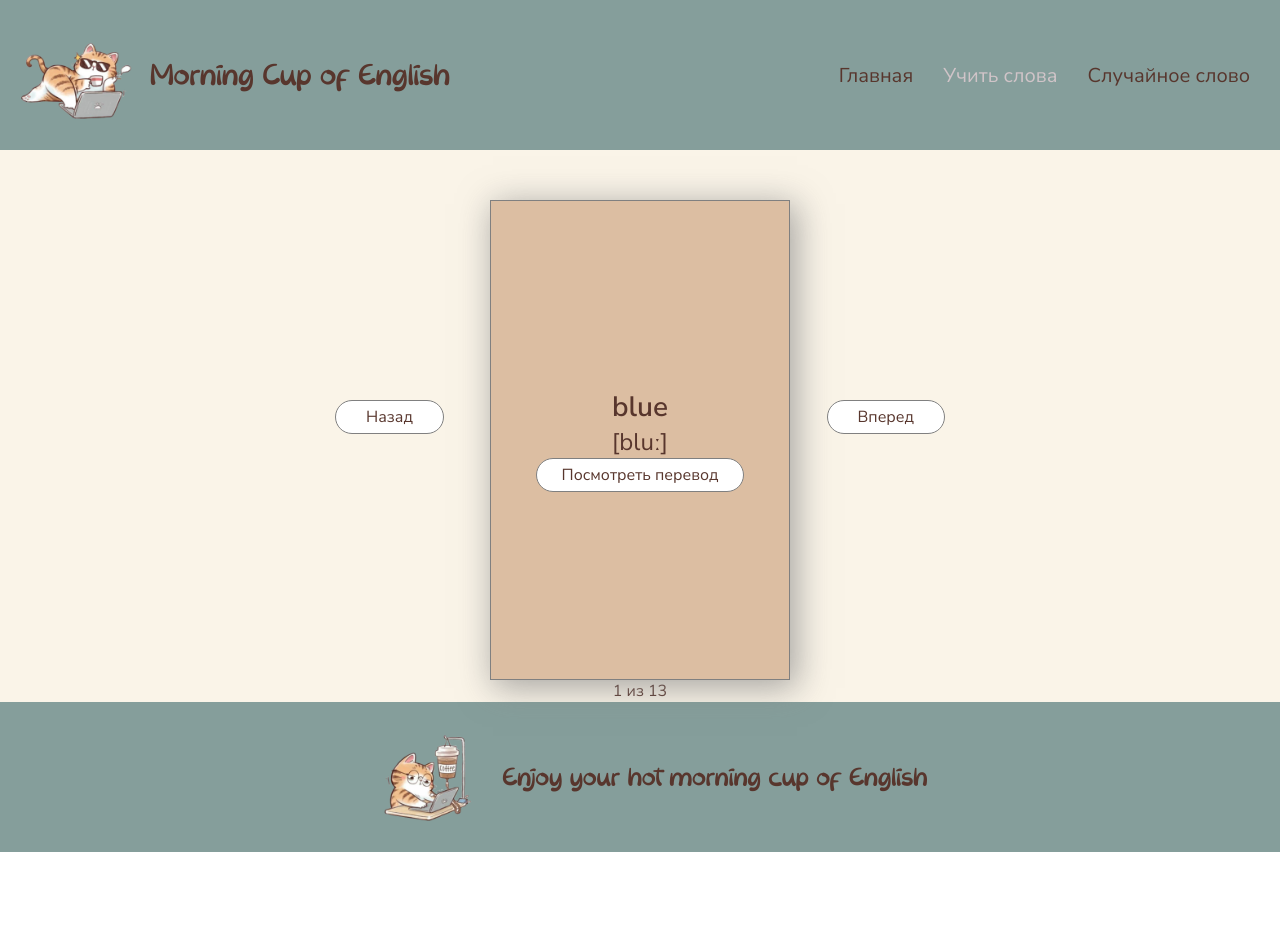
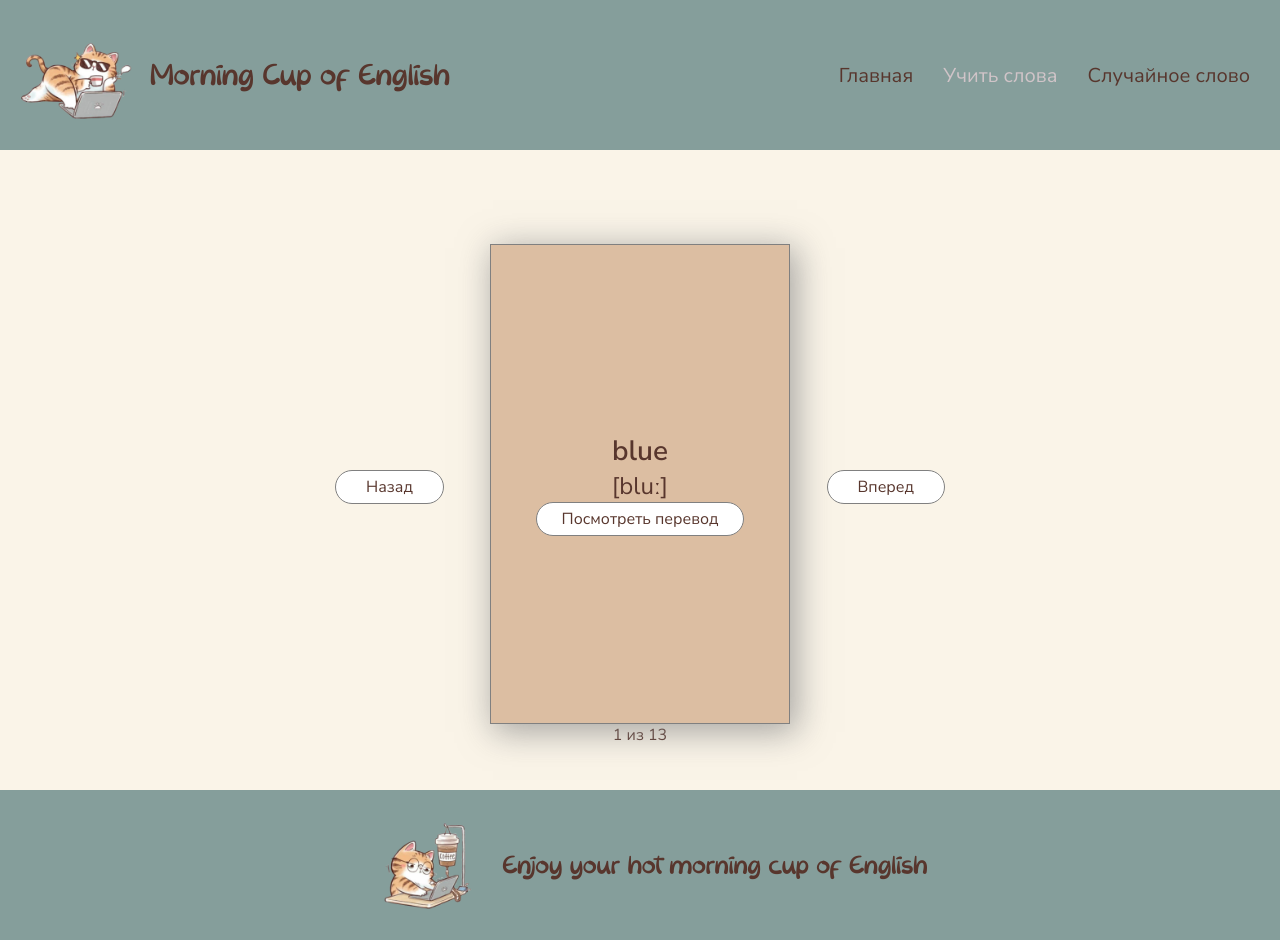
Before and after one commit to galagrin/Vocabulary-on-React, a React (Create React App) app: page /game in a window 1280 px wide. Before the commit the page ends 852 px from the top, so only its background shows below. Built offline with nearby package versions, Linux system fonts and the light colour scheme.

Commit message:
animation styles edited for carusel

```diff
--- a/src/App.css
+++ b/src/App.css
@@ -1,7 +1,7 @@
 .App {
     display: flex;
     flex-direction: column;
-    min-height: 100vh;
+    /* min-height: 100vh; */
     width: 100%;
     margin: 0 auto;
     font-family: 'Open Sans', sans-serif;
@@ -14,10 +14,12 @@
     flex-direction: column;
     justify-content: center;
     width: 100%;
+    min-height: 80vh;
     margin: 0 auto;
     font-family: 'Open Sans', sans-serif;
     background: #faf4e8;
     text-align: center;
+    animation: loadAnimation 1s ease-out forwards;
 }
 
 .prev-btn,
@@ -69,3 +71,13 @@
     padding: 5px 30px 5 px 0;
     color: #58362d;
 }
+@keyframes loadAnimation {
+    from {
+        opacity: 0;
+        transform: scale(0.5);
+    }
+    to {
+        opacity: 1;
+        transform: scale(1);
+    }
+}
--- a/src/Components/Card/card.css
+++ b/src/Components/Card/card.css
@@ -7,6 +7,7 @@
     perspective: 900px;
     margin: 0 auto;
     margin-top: 50px;
+    /* animation: loadAnimation 1s ease-out forwards; */
 }
 
 #flip-card {
--- a/src/Components/Header/header.css
+++ b/src/Components/Header/header.css
@@ -71,7 +71,7 @@
         height: calc(100vh - 60px);
         transition: all 0.3s ease-in;
         overflow: hidden;
-        flex-direction: column; /* Вертикальное расположение элементов */
+        flex-direction: column;
     }
 
     .navlist.active {
@@ -80,7 +80,7 @@
 
     .navlist li {
         margin-top: 22px;
-        text-align: center; /* Центрирование текста */
-        width: 100%; /* Обеспечение полной ширины для центрирования */
+        text-align: center;
+        width: 100%;
     }
 }
--- a/src/Components/Table/Table.css
+++ b/src/Components/Table/Table.css
@@ -8,16 +8,6 @@ table {
     border-radius: 10px;
     box-shadow: 0 0 10px rgba(0, 0, 0, 0.1);
     animation: loadAnimation 1s ease-out forwards;
-}
-@keyframes loadAnimation {
-    from {
-        opacity: 0;
-        transform: scale(0.5);
-    }
-    to {
-        opacity: 1;
-        transform: scale(1);
-    }
 }
 
 th,
```
